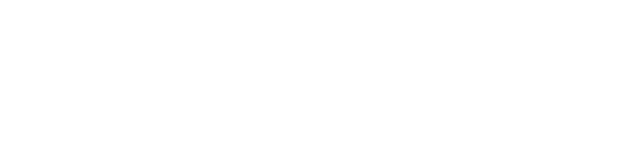
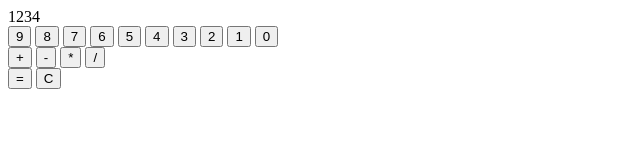
Before and after one commit to jikki-san/top-calculator, a plain HTML site: page index.html in a window 1280 px wide. Shown: the whole page, without its empty margins (0-640 px from the left). Drawn offline with Linux system fonts and the light colour scheme.

Commit message:
Add basic calculator HTML skeleton

```diff
--- a/index.html
+++ b/index.html
@@ -7,6 +7,34 @@
     <title>Calculator</title>
   </head>
   <body>
-    <div class="calculator"></div>
+    <div class="calculator">
+      <div class="display">1234</div>
+      <div class="calc-buttons">
+        <div class="digits">
+          <button id="9">9</button>
+          <button id="8">8</button>
+          <button id="7">7</button>
+          <button id="6">6</button>
+          <button id="5">5</button>
+          <button id="4">4</button>
+          <button id="3">3</button>
+          <button id="2">2</button>
+          <button id="1">1</button>
+          <button id="0">0</button>
+        </div>
+        <div class="functions">
+          <div class="operations">
+            <button id="add">+</button>
+            <button id="subtract">-</button>
+            <button id="multiply">*</button>
+            <button id="divide">/</button>
+          </div>
+          <div class="meta">
+            <button id="equals">=</button>
+            <button id="clear">C</button>
+          </div>
+        </div>
+      </div>
+    </div>
   </body>
 </html>
```
